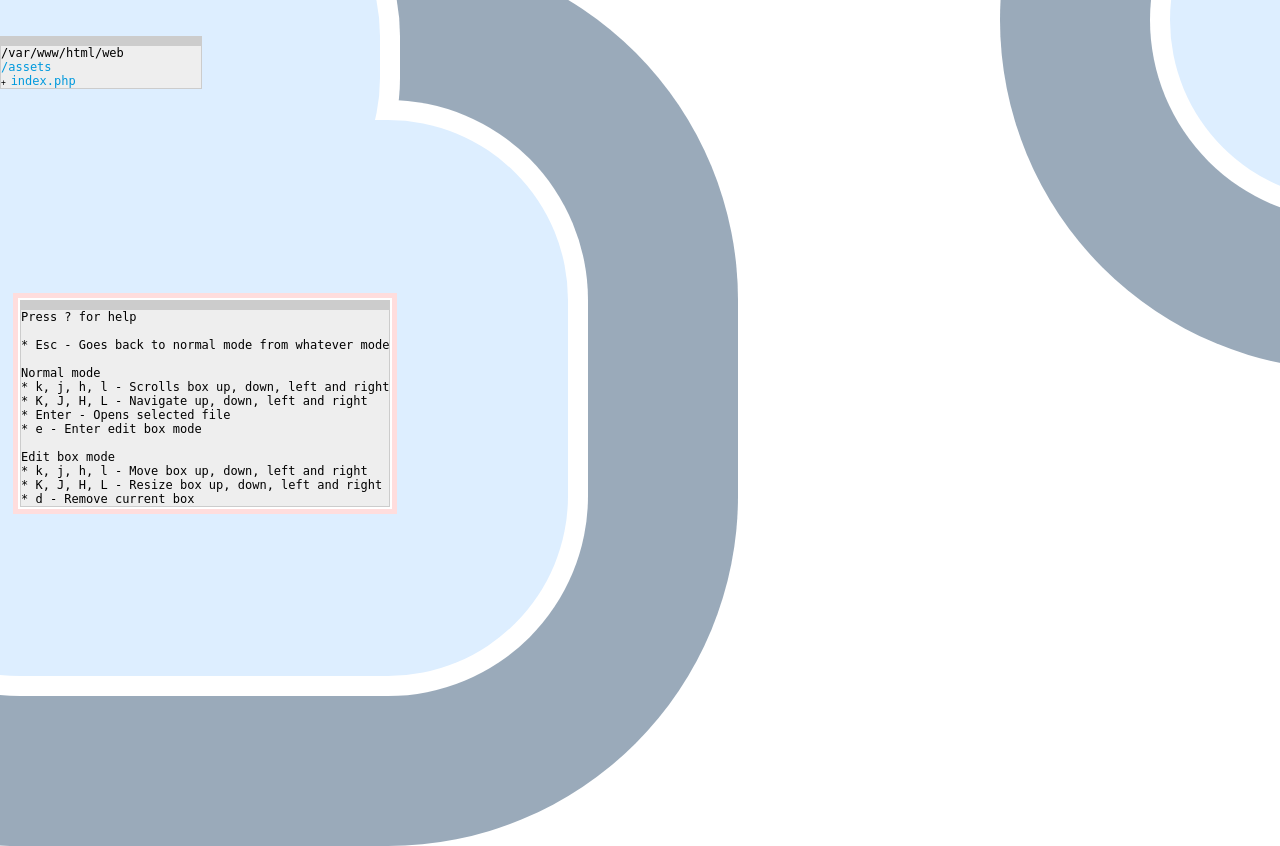
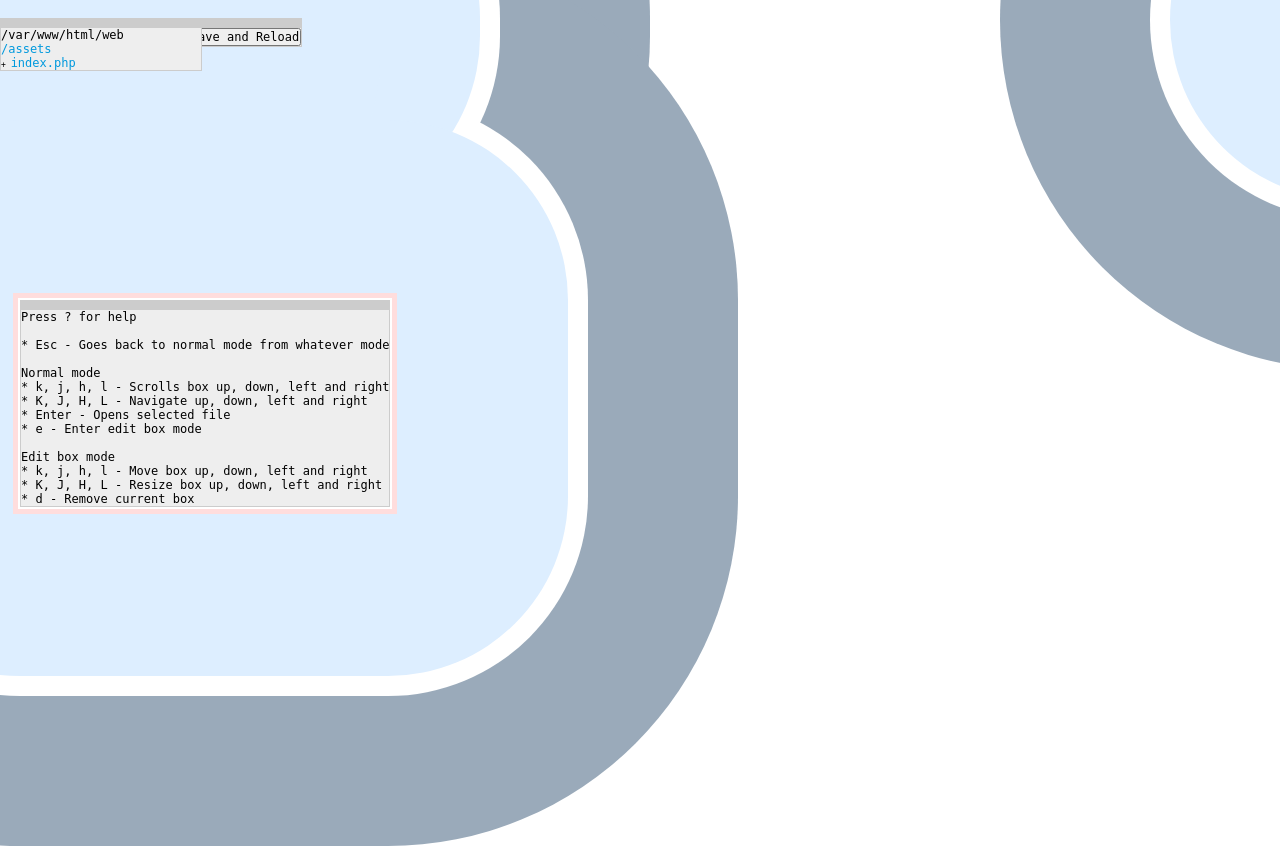
Before and after one commit to ariunbayar/webworkspace, a PHP site: page / in a window 1280 px wide; the page is wider, and only the part inside the window is pictured. Run offline with PHP 8.4, Linux system fonts and the light colour scheme.

Commit message:
Brings position box front of the outline

```diff
--- a/templates/index.template.php
+++ b/templates/index.template.php
@@ -3,6 +3,7 @@
 } ?>
 
 
+<div class="box">
     <form id="formPosition" action="" method="POST">
         <label class="unchanged">Positions haven't changed</label>
         <label class="changed" style="display: none; color: red;">Positions have changed</label>
@@ -11,7 +12,7 @@
         <?php } ?>
         <input type="submit" value="Save and Reload"/>
     </form>
-
+</div>
 
 <!-- File browser -->
 <?php $b = $m->browser ?>
```
Lines whose indentation alone changed are shown as unchanged.
